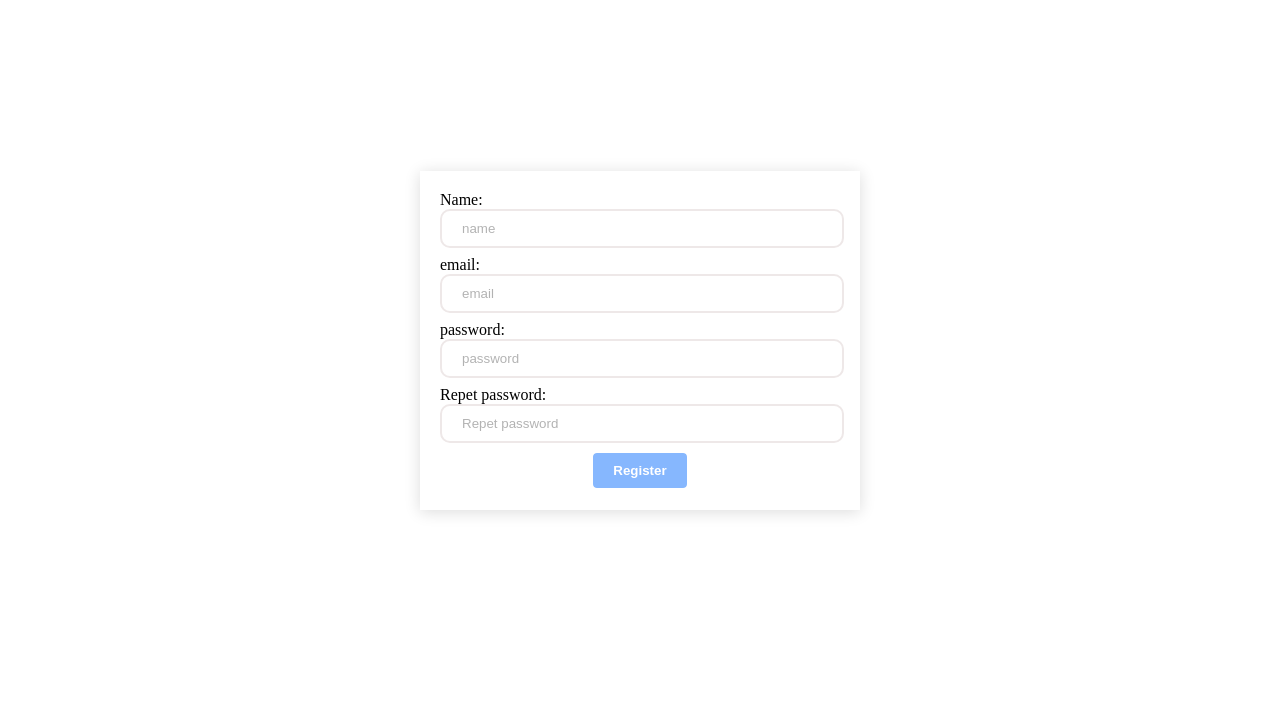
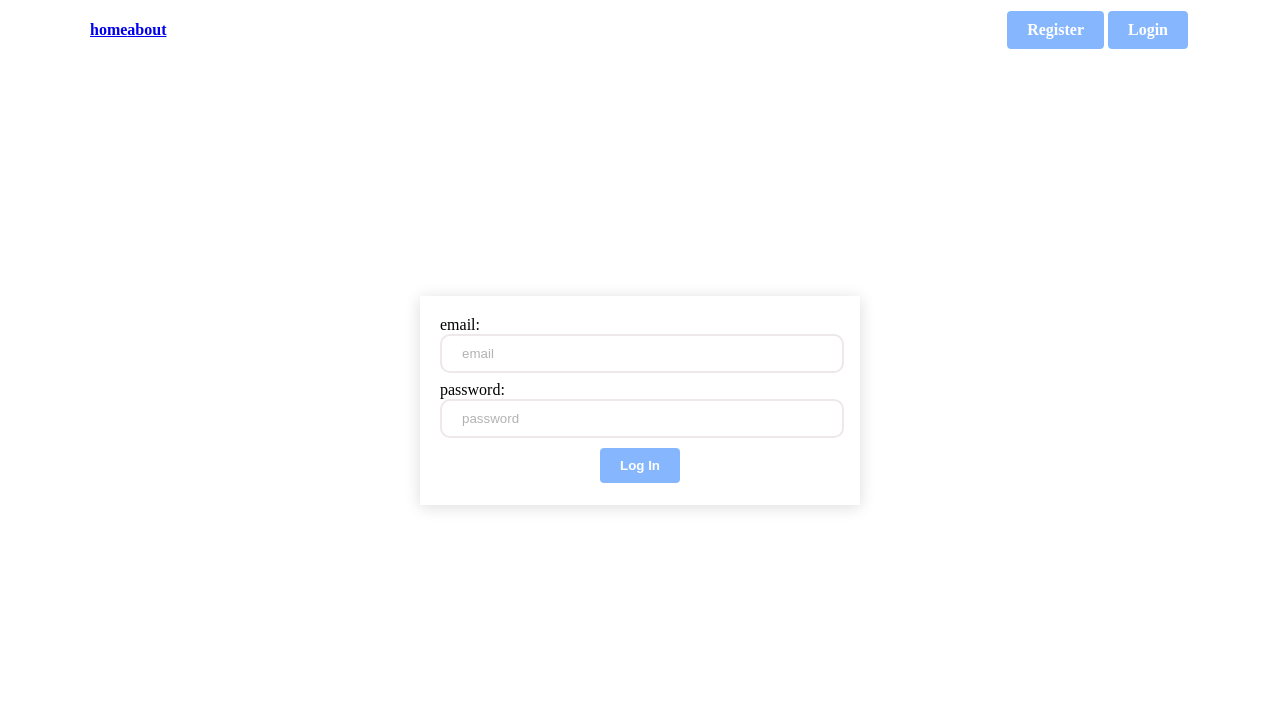
Before and after one commit to ELHANAFIdev/React_Laravil, a React app: page /lohin in a window 1280 px wide. Built offline with nearby package versions, Linux system fonts and the light colour scheme.

Commit message:
creat routes for header and creat login

```diff
--- a/package.json
+++ b/package.json
@@ -9,6 +9,7 @@
     "axios": "^1.6.0",
     "react": "^18.2.0",
     "react-dom": "^18.2.0",
+    "react-router-dom": "^6.17.0",
     "react-scripts": "5.0.1",
     "web-vitals": "^2.1.4"
   },
--- /dev/null
+++ b/src/Component/About.js
@@ -0,0 +1,9 @@
+import React from 'react'
+
+const About = () => {
+  return (
+    <div>About</div>
+  )
+}
+
+export default About
--- a/src/Component/App.js
+++ b/src/Component/App.js
@@ -1,10 +1,21 @@
 import React from 'react'
 import SignUp from './SignUp'
+import Header from './Header'
+import { Route, Routes } from 'react-router-dom'
+import LogIn from './LogIn'
+import Home from './Home'
+import About from './About'
 
 const App = () => {
   return (
     <div>
-        <SignUp/>
+        <Header/>
+        <Routes >
+          <Route path="/" element={<Home/>} />
+          <Route path="/signup" element={<SignUp/>} />
+          <Route path="/lohin" element={<LogIn/>} />
+          <Route path="/about" element={<About/>} />
+        </Routes>
     </div>
   )
 }
--- /dev/null
+++ b/src/Component/Header.js
@@ -0,0 +1,40 @@
+import React from 'react'
+import { Link } from 'react-router-dom'
+
+const Header = () => {
+
+  function handlelogout(){
+    window.localStorage.removeItem("email")
+    window.location.pathname="/"
+  }
+  return (
+    <div className='container'>
+    <nav className='d-flex'>
+        <div className='d-flex'>
+        <h4><Link to="/">home</Link></h4>
+        <h4><Link to="/about">about</Link></h4>
+        </div>
+        <div className='d-flex' >
+           {!window.localStorage.getItem("email")?(
+           <>
+            <Link to="/signup" style={{ textAlign: "center" }} className='register-nav'>
+            Register
+            </Link>
+            <Link to="/lohin" style={{ textAlign: "center" }} className='register-nav'>
+            Login
+            </Link>
+            </>
+            ) : (
+            <div className='register-nav' onClick={handlelogout}>log out</div>
+            )}
+
+
+        </div>
+
+    </nav>
+    </div>
+
+  )
+}
+
+export default Header
--- /dev/null
+++ b/src/Component/Home.js
@@ -0,0 +1,9 @@
+import React from 'react'
+
+const Home = () => {
+  return (
+    <div>Home</div>
+  )
+}
+
+export default Home
--- /dev/null
+++ b/src/Component/LogIn.js
@@ -0,0 +1,69 @@
+import React, { useState } from 'react'
+import axios from 'axios';
+
+const LogIn = () => {
+    const [email, setEmail] = useState("");
+    const [password, setPassword] = useState("");
+    const [accept, setAccept] = useState(false);
+    const [emailEror, setEmailEror] = useState();
+
+
+  // console.log(flag);
+  async function submit(e) {
+      let flag = true;
+      e.preventDefault()
+      setAccept(true)
+      if(password.length<8 ){
+         flag = false;
+      }else flag=true;
+     try{
+       if(flag){
+       let res = await axios.post("http://127.0.0.1:8000/api/login",
+        { email : email , password : password });
+        if(res.status === 200){
+          window.localStorage.setItem("email",email);
+          window.location.pathname="/"
+        }
+       }
+
+    }catch (err) {
+      setEmailEror(err.response.status);
+      // console.log(err.response.data.errors.message);
+      }
+  }
+
+
+
+
+    return (
+      <div className='parent'>
+        <div className='register'>
+          <form onSubmit={submit}>
+              {/* input email */}
+            <label htmlFor="email">email:</label>
+            <input id='email' type='email'
+             placeholder='email' value={email}
+             onChange={(e)=>setEmail(e.target.value)}
+             />
+             {accept && emailEror === 422 && <p style={{ color: 'red' }}>Email is already taken</p>}
+
+             {/* input password */}
+            <label htmlFor="password">password:</label>
+            <input id='password' type='password'
+            placeholder='password' value={password}
+            onChange={(e)=>setPassword(e.target.value)}
+            />
+            {password.length<8 && accept&& <p style={{ color:"red" }}>lenght smmol</p>}
+            {/* input repet password */}
+
+              {/* button  */}
+            <div style={{ textAlign: "center" }}>
+              <button type='submit'>Log In</button>
+            </div>
+          </form>
+        </div>
+      </div>
+    )
+}
+
+export default LogIn
--- a/src/Component/SignUp.js
+++ b/src/Component/SignUp.js
@@ -24,6 +24,10 @@ async function submit(e) {
      let res = await axios.post("http://127.0.0.1:8000/api/register",
       { name : name , email : email , password : password ,password_confirmation: passwordR,
       });
+      if(res.status ===200){
+        window.localStorage.setItem("email",email);
+        window.location.pathname="/";
+      }
      }
 
   }catch (err) {
--- a/src/Component/style.css
+++ b/src/Component/style.css
@@ -4,6 +4,15 @@ body{
 }
 
 
+/*header*/
+.d-flex{
+    display: flex;
+    align-items: center;
+    justify-content: space-between;
+}
+
+
+/*signgUp */
 /*signgUp */
 
 .parent{
@@ -40,9 +49,10 @@ input::placeholder{
     align-items: center;
     margin-top: 40px;
 }
-.register button{
+.register button,.register-nav{
     outline: auto;
     border: none;
+    text-decoration: none;
     background-color: #86b7fe;
     padding: 10px 20px;
     color: white;
@@ -52,7 +62,12 @@ input::placeholder{
     border: 2px solid white;
     font-weight: bold;
 }
-.register button:hover{
+.register button:hover, .register-nav:hover {
     background-color: white;
     border: 2px solid #86b7fe;
+    color: #86b7fe;
 }
+.container {
+    margin: 0 auto;
+    padding: 0 90px;
+}
```
Also changed, not shown: src/index.js (+4 -3 lines), 1 other file.
